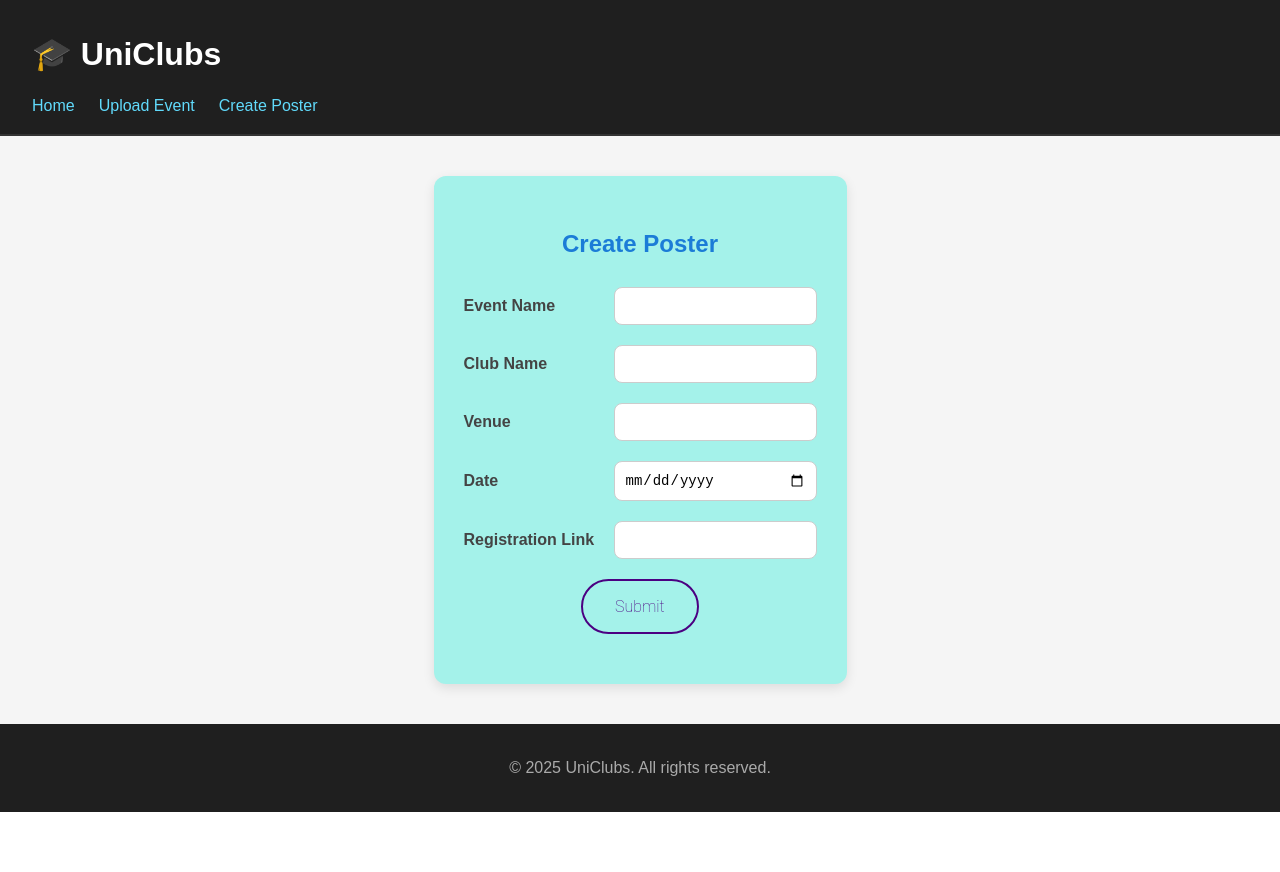
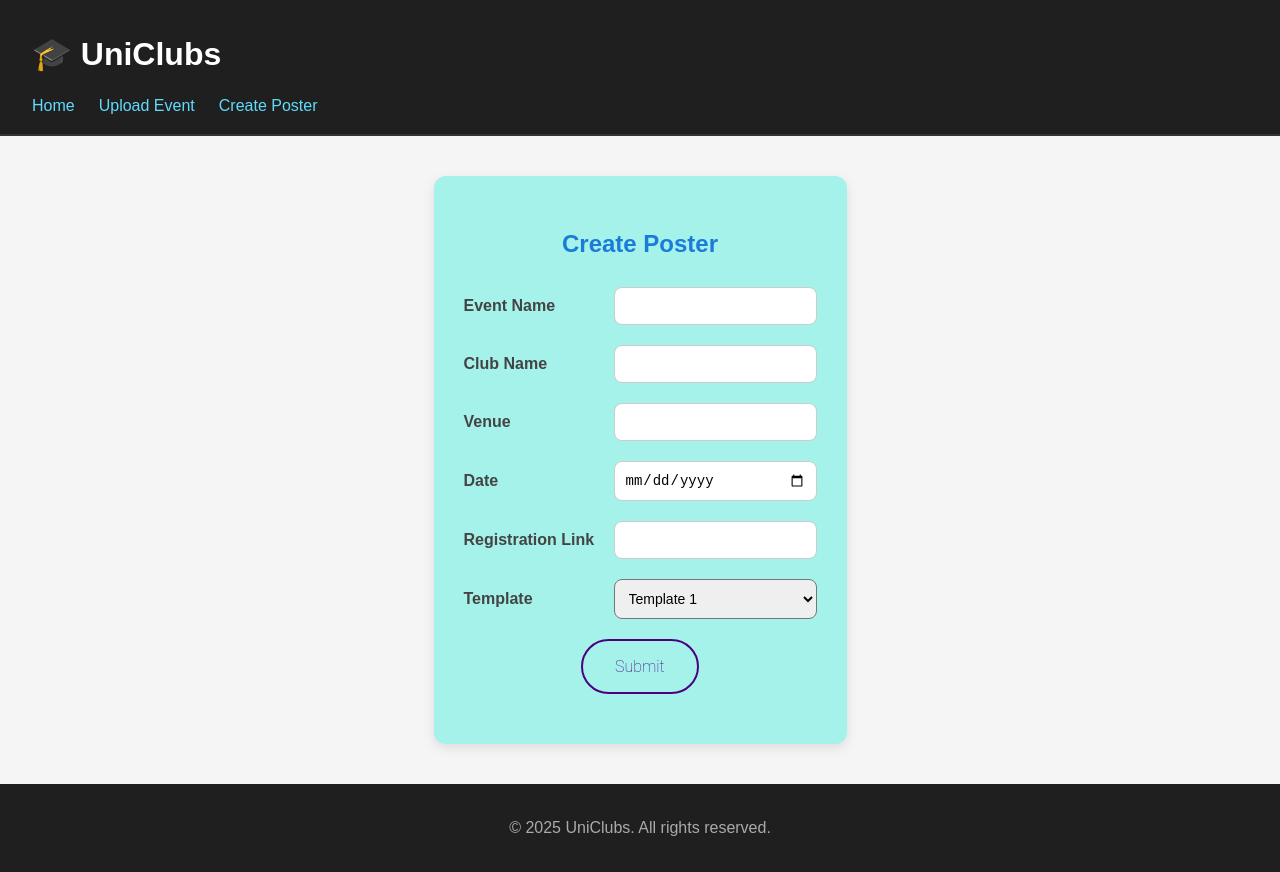
Before and after one commit to JaiVishal28/uniclubs, a React app in the folder frontend/: page /poster in a window 1280 px wide. Before the commit the page ends 812 px from the top, so only its background shows below. Built offline with nearby package versions, Linux system fonts and the light colour scheme; the HTML template or start-up script is replaced by a standard one.

Commit message:
Generation of two templates

```diff
--- a/frontend/src/pages/CreatePoster.jsx
+++ b/frontend/src/pages/CreatePoster.jsx
@@ -25,7 +25,8 @@ const handleSubmit = async (e) => {
   e.preventDefault();
 
   const bannerbearPayload = {
-    template: "wvgMNmDoppqGbyARK0",
+    template: formData.template || "wvgMNmDoppqGbyARK0", // Default to Template 1 if not specified
+
     modifications: [
       { name: "event_name", text: formData.eventName },
       { name: "club_name", text: formData.clubName },
@@ -117,9 +118,15 @@ const handleSubmit = async (e) => {
 
       <div className="form-row">
         <label htmlFor="registrationLink">Registration Link</label>
-        <input type="text" name="registrationLink" id="registrationLink" onChange={handleChange} />
+        <input type="text" name="registrationLink" id="registrationLink" required onChange={handleChange} />
       </div>
-
+      <div className="form-row">
+        <label htmlFor="template">Template</label>
+        <select name="template" id="template" onChange={handleChange}>
+          <option value="wvgMNmDoppqGbyARK0">Template 1</option>
+          <option value="wXmzGBDakB2qZLN7gj">Template 2</option>
+        </select>
+      </div>
       {/* <div className="form-row">
         <label htmlFor="posterImage">Poster Image</label>
         <input type="file" name="posterImage" id="posterImage" accept="image/*" required onChange={handleChange} />
```
